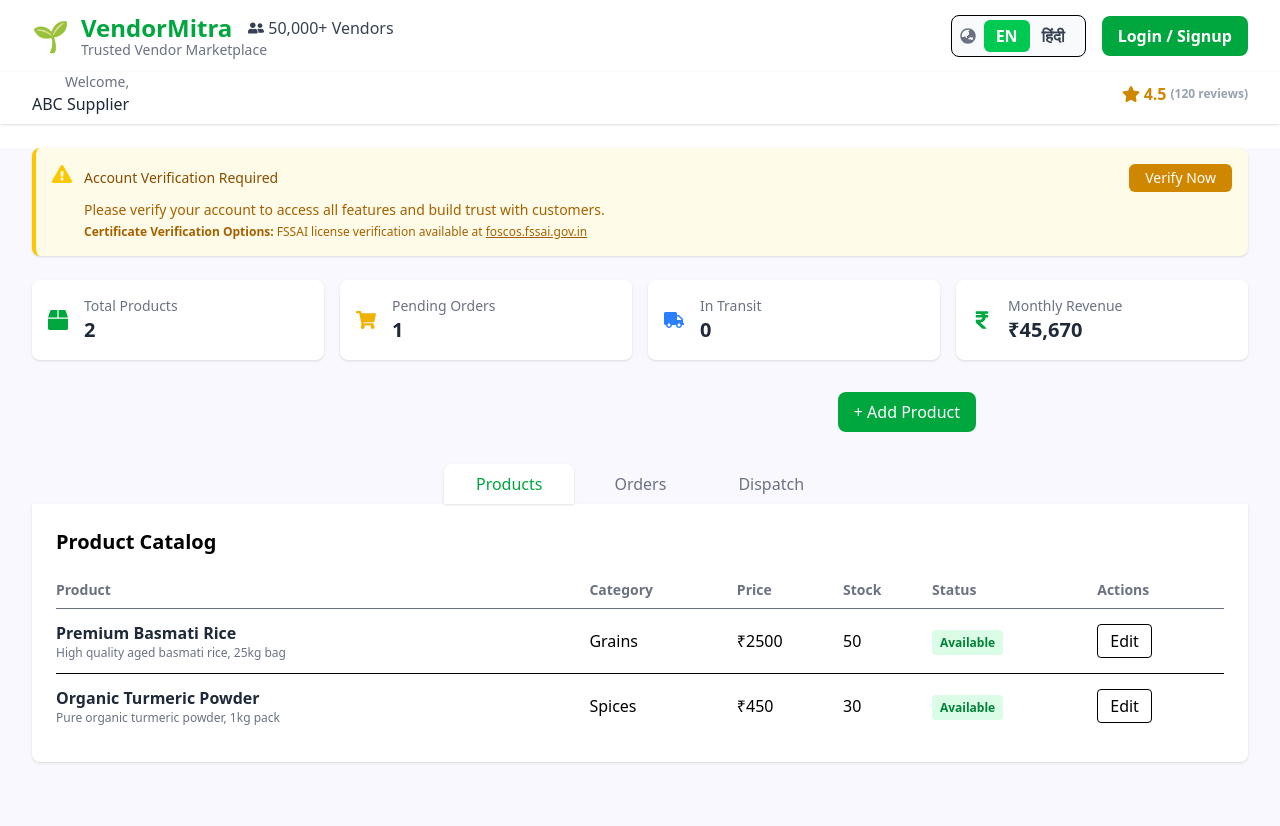
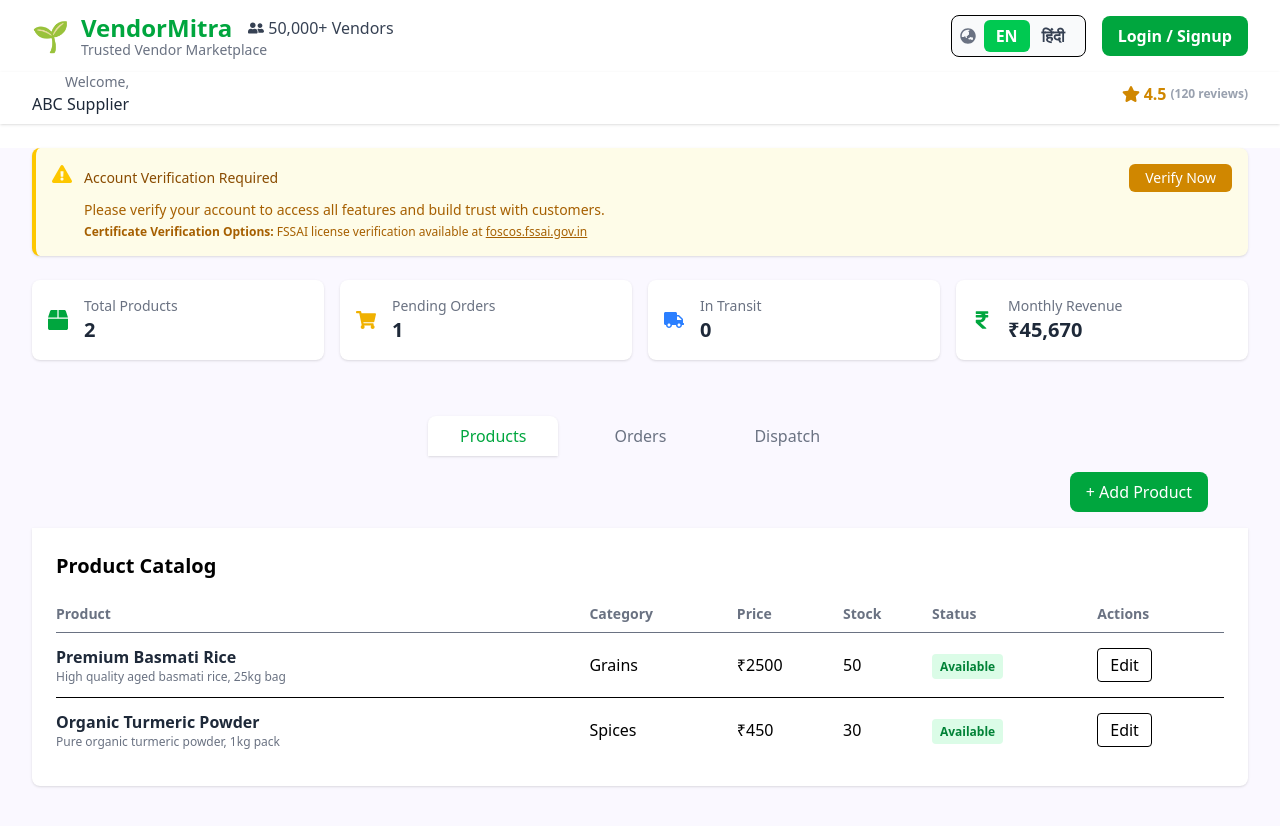
Before and after one commit to SHUBHAM2775/VendorMitra, a React (Vite) app in the folder frontend/: page /supplier in a window 1280 px wide. Shown: the top 826 px of the page. Built offline with nearby package versions, Linux system fonts and the light colour scheme.

Commit message:
some ui-changes

```diff
--- a/frontend/src/components/Supplier.jsx
+++ b/frontend/src/components/Supplier.jsx
@@ -496,14 +496,9 @@ const Supplier = () => {
           </div>
         ))}
       </div>
-      {/* Add Product Button and Form below summary cards */}
+      {/* Add Product Form below summary cards */}
       <div className="max-w-2xl mx-auto flex flex-col items-end mt-2 mb-6">
-        <button
-          className="bg-green-600 text-white px-4 py-2 rounded-lg font-medium hover:bg-green-700 transition mb-2"
-          onClick={() => setShowAddForm(true)}
-        >
-          + Add Product
-        </button>
+        {/* Button moved to Products section */}
         {showAddForm && (
           <div className="w-full relative bg-white rounded-lg shadow p-6">
             {/* Cross button */}
@@ -628,7 +623,7 @@ const Supplier = () => {
       {/* Product Catalog and rest of the page */}
 
       {/* Tabs */}
-      <div className="flex justify-center gap-2 px-8">
+      <div className="flex justify-center gap-6 px-8">
         {["Products", "Orders", "Dispatch"].map((t) => (
           <button
             key={t}
@@ -640,13 +635,24 @@ const Supplier = () => {
         ))}
       </div>
 
+      {/* Add Product Button - Outside catalog for Products tab only */}
+      {tab === "Products" && (
+        <div className="flex justify-end px-8 mt-4 mb-4">
+          <button
+            className="bg-green-600 text-white px-4 py-2 rounded-lg font-medium hover:bg-green-700 transition mr-10"
+            onClick={() => setShowAddForm(true)}
+          >
+            + Add Product
+          </button>
+        </div>
+      )}
+
       {/* Tab Content */}
-      <div className="bg-white rounded-b-lg shadow mx-8 mb-8 p-6 mt-0">
+      <div className="bg-white rounded-b-lg shadow mx-8 mb-8 p-6 mt-4">
         {tab === "Products" && (
           <div>
             <div className="flex justify-between items-center mb-4">
               <h2 className="text-xl font-semibold">Product Catalog</h2>
-              {/* The "+ Add Product" button is now outside the form */}
             </div>
             <table className="w-full text-left">
               <thead>
```
Also changed, not shown: 1 other file (tests, documents, lock files or other folders).
